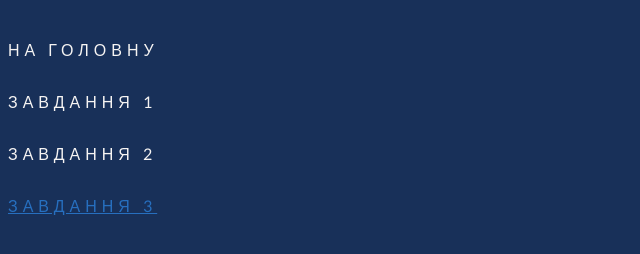
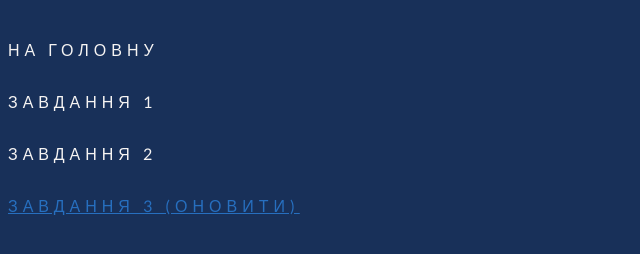
Before and after one commit to Fosa1990/goit-js-hw-11-promisification, a plain HTML site: page task3.html in a window 1280 px wide. Shown: the whole page, without its empty margins (0-640 px from the left). Drawn offline with Linux system fonts and the light colour scheme.

Commit message:
Update task3.html

```diff
--- a/task3.html
+++ b/task3.html
@@ -14,7 +14,8 @@
     <br />
     <a href="./task2.html">Завдання 2</a>
     <br />
-    <a href="./task3.html" class="current">Завдання 3</a>
+    <a href="./task3.html" class="current refresh">Завдання 3 (оновити)</a>
+
     <script src="./js/task3.js"></script>
   </body>
 </html>
```
